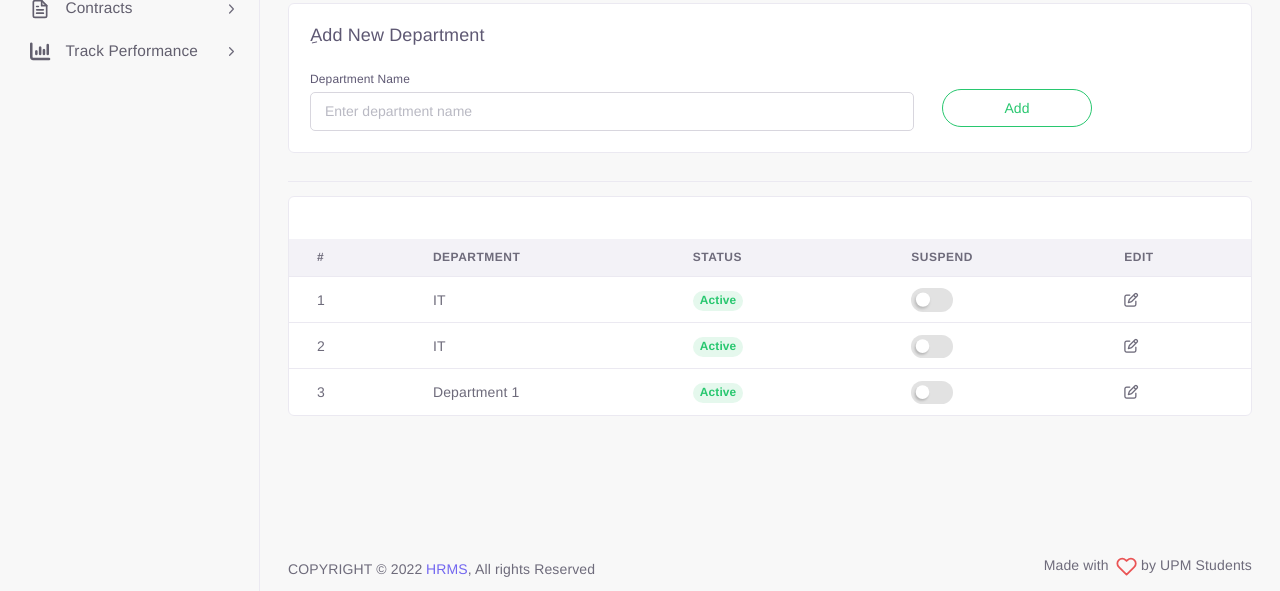
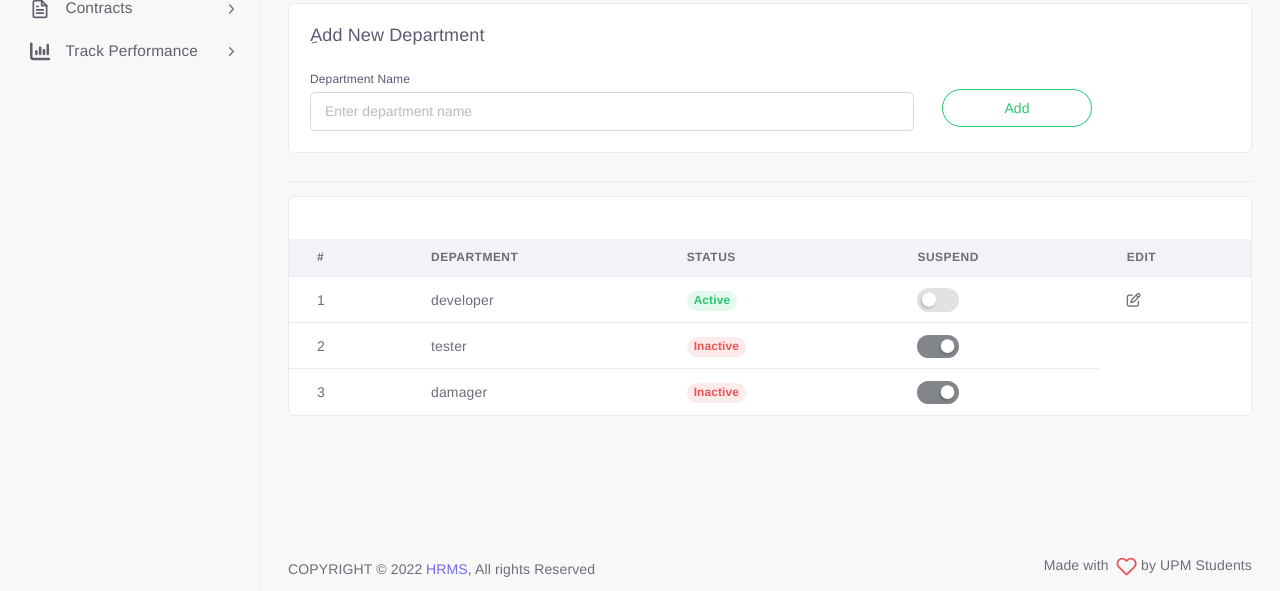
Before and after one commit to Mohammad771/HRM, a Django app: page /departments/ in a window 1280 px wide. Shown: the part 209-800 px from the top of the page. Run offline with Django 4.2, Linux system fonts and the light colour scheme; data comes from the database, SQL or seed files in the repository; some libraries are stand-ins or nearby versions.

Commit message:
java script is trash

```diff
--- a/job_management/models.py
+++ b/job_management/models.py
@@ -9,6 +9,7 @@ from finance.models import accounts
 class departments(models.Model):
     department_id = models.AutoField(max_length=24, primary_key=True)
     department_name = models.CharField(max_length=50)
+    department_status = models.BooleanField(default=True)
     department_created_at = models.DateTimeField(default=timezone.now)
     department_updated_at = models.DateTimeField(null=True)
     department_deleted_at = models.DateTimeField(null=True)
--- a/job_management/urls.py
+++ b/job_management/urls.py
@@ -7,6 +7,7 @@ app_name = "job_management"
 
 urlpatterns = [
     path('departments/', views.departments_handler,name='job_management/create_department'),
+    path('departments/change_department_status/', views.change_department_status,name='job_management/change_department_status'),
     path('job_titles/', views.job_titles_handler, name='job_management/job_titles'),
     path('job_titles/change_job_title_status/', views.change_job_title_status, name='job_management/change_job_title_status'),
     path('create_contract/', views.create_contract, name='job_management/create_contract'),
--- a/templates/job_management/departments.html
+++ b/templates/job_management/departments.html
@@ -80,16 +80,26 @@
                                 <span class="fw-bold">{{ department.number }}</span>
                             </td>
                             <td>{{department.info.department_name}}</td>
-                            <td id="inactive" style="display: none"><span class="badge rounded-pill badge-light-danger me-1">Inactive</span></td>
-                            <td id="active"><span class="badge rounded-pill badge-light-success me-1">Active</span></td>
+                                {% if department.info.department_status %}
+                                    <td id="active_OR_inactive"><span id="inactive{{department.info.department_id}}" class="badge rounded-pill badge-light-danger me-1">Inactive</span></td>
                                     <td>
                                         <div class="form-check form-check-secondary form-switch">
-                                    <input type="checkbox" class="form-check-input" id="suspend">
+                                                <input type="checkbox" class="form-check-input" id="{{department.info.department_id}}"
+                                                  onclick="change_status(this.id)" checked>
+                                        </div>
+                                    </td>
+                                {% else %}
+                                    <td id="active_OR_inactive"><span id="active{{department.info.department_id}}" class="badge rounded-pill badge-light-success me-1">Active</span></td>
+                                    <td>
+                                        <div class="form-check form-check-secondary form-switch">
+                                            <input type="checkbox" class="form-check-input" id="{{department.info.department_id}}"
+                                              onclick="change_status(this.id)">
                                         </div>
                                     </td>
                                     <td>
                                         <i class="fa-regular fa-pen-to-square" data-bs-toggle="modal" data-bs-target="#editForm"></i>
                                     </td>
+                                {% endif %}
 
                         </tr>
                     {% endfor%}
@@ -176,20 +186,19 @@
 
         function open_modal(department_id){
 
-        //    job_title_department = document.getElementById("department_id" + Job_title_id).innerHTML;
-        //    console.log(job_title_department);
-        //    var text1 = job_title_department;
-        //    $("#modal_department_field option").filter(function() {
-        //    return $(this).text() == text1;
-        //    }).prop('selected', true);
-
             department_name = document.getElementById("department_name" + department_id).innerHTML;
             document.getElementById("modal_department_name_field").value = department_name;
 
-        //    job_title_hour_price = document.getElementById("job_title_hour_price" + Job_title_id).innerHTML;
-        //    document.getElementById("modal_hour_price_field").value = job_title_hour_price;
+            if (document.getElementById(department_id).checked){
+                document.getElementById("modal_department_status_field").value = 0;
+            }
+            else{
+                document.getElementById("modal_department_status_field").value = 1;
+            }
+            document.getElementById("modal_department_id_field").value = department_id;
 
-            document.getElementById("modal_department_id_field").value = department_id;
+        }
+
 
 
 
--- a/templates/job_management/job_titles.html
+++ b/templates/job_management/job_titles.html
@@ -244,11 +244,6 @@
             }
             document.getElementById("modal_job_title_id_field").value = Job_title_id;
 
-
-
-
-
-
         }
 
     </script>
```
Also changed, not shown: db.sqlite3, job_management/migrations/0010_delete_add_job_titles.py (added), job_management/migrations/0011_departments_department_status.py (added). Lines whose indentation alone changed are shown as unchanged.
